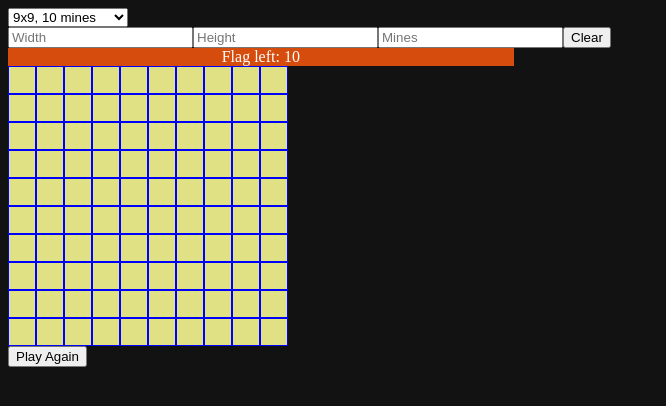
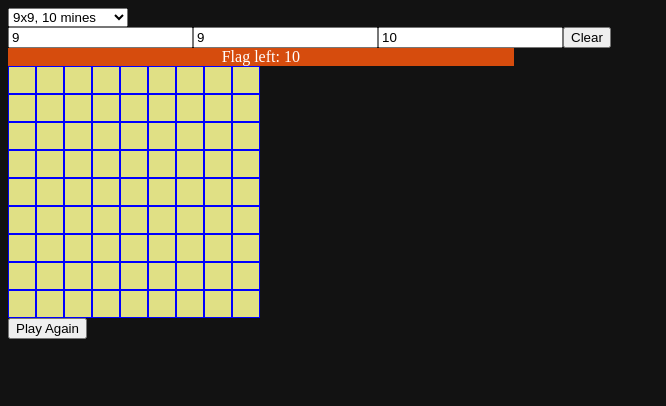
Before and after one commit to ngocphucnguyen256/minesweeper, a React (Create React App) app: page / in a window 1280 px wide. Shown: the top 406 px of the page, without its empty margins (0-666 px from the left). Built offline with nearby package versions, Linux system fonts and the light colour scheme.

Commit message:
select level

```diff
--- a/src/Board.jsx
+++ b/src/Board.jsx
@@ -5,17 +5,12 @@ import CreateBoard from './CreateBoard';
 
 
 function Board({width, height, mines}) {
-     //test
-     width=10;
-     height=10;
-     mines=10;
     const [grid, setGrid] = useState([]);
     const [mineLocation, setMineLocation] = useState([]);
     const [nonMineCount, setNonMineCount] = useState(0);
     const [flagLeft, setFlagLeft] = useState();
     const [gameOver, setGameOver] = useState(false)
     const [winOrLose, setWinOrLose] = useState();
-
 
     //create freshBoard
     function freshBoard(){
@@ -27,10 +22,16 @@ function Board({width, height, mines}) {
         setGameOver(false);
         setWinOrLose();
     }
+
     useEffect(()=>{
         freshBoard();
+    // eslint-disable-next-line react-hooks/exhaustive-deps
     },[]);
+    useEffect(()=>{
+        freshBoard();
 
+    // eslint-disable-next-line react-hooks/exhaustive-deps
+    },[width, height, mines])
     //win or lose
     useEffect(()=>{
         if(nonMineCount===0 && flagLeft===0){
--- a/src/Game.jsx
+++ b/src/Game.jsx
@@ -2,9 +2,13 @@ import React,{useState, useEffect} from 'react'
 import Board  from './Board'
 
 function Game(){
-    const [width, setWidth]=useState();
-    const [height, setHeight]=useState();
-    const [mines, setMines]=useState();
+    //states
+    const [width, setWidth]=useState(9);
+    const [height, setHeight]=useState(9);
+    const [mines, setMines]=useState(10);
+
+
+    //define levels
     const level={
         1:{
             width: 9,
@@ -23,12 +27,12 @@ function Game(){
         }
     }
 
+    //select level
     const onChangeLevel=(value)=>{
             setWidth(level[value].width);
             setHeight(level[value].height);
             setMines(level[value].mines);
     }
-
     const onChangeWidth=(value)=>{
         setWidth(value);
     }
@@ -60,8 +64,7 @@ function Game(){
                 <button value="Clear" onClick={onClear}>Clear</button>
 
         </div>
-        <Board width={width} height={height} mines={mines}/>
-
+             <Board width={width} height={height} mines={mines}/>
         </div>
     )
 }
--- a/src/Square.jsx
+++ b/src/Square.jsx
@@ -1,4 +1,3 @@
-import App from 'react';
 import React, {useState} from 'react'
 import flag from './flag.png'
 
```
